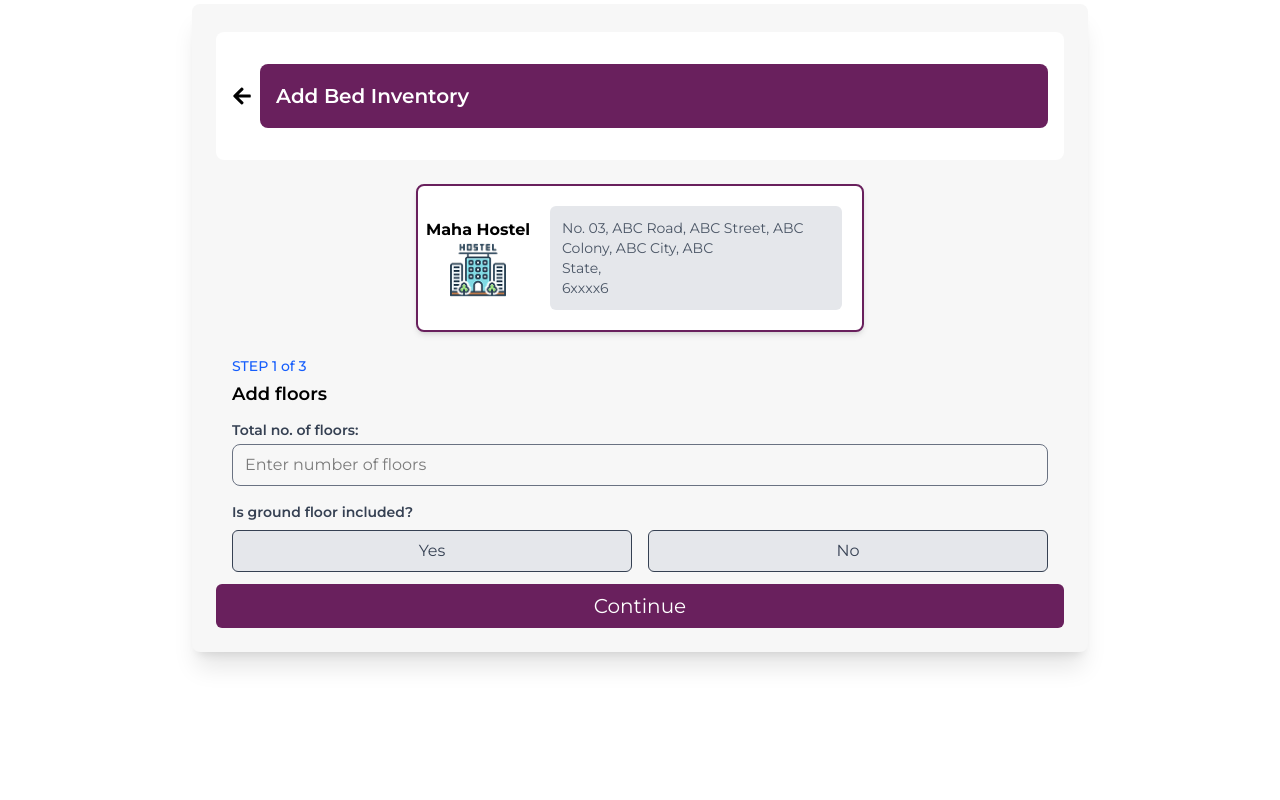
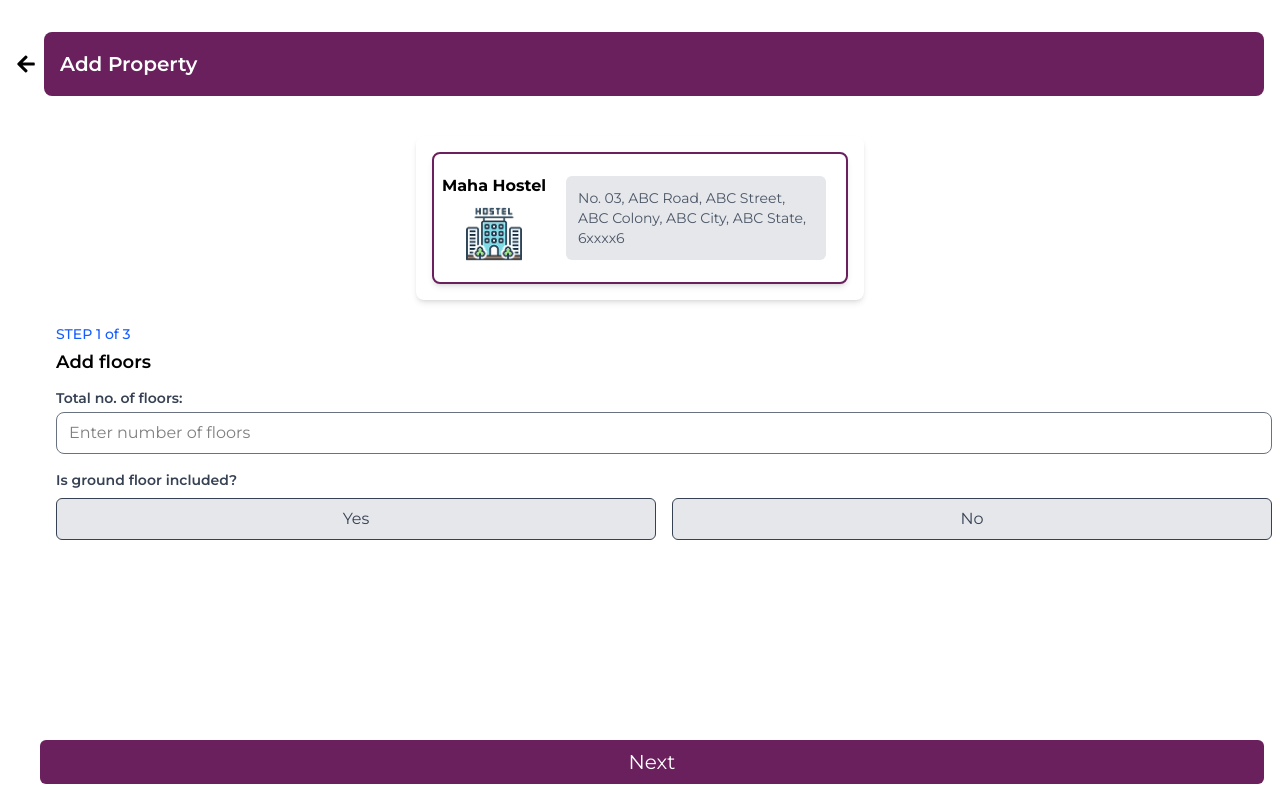
Before and after one commit to DeveloperDhanush-git/HostelManagementEl, a React (Create React App) app: page /step1 in a window 1280 px wide. Built offline with nearby package versions, Linux system fonts and the light colour scheme.

Commit message:
Updated 4pages

```diff
--- a/src/App.js
+++ b/src/App.js
@@ -11,8 +11,7 @@ import BedInventory_6 from './Pages/BedInventory_6';
 
 function App() {
   return (
-    <div className="space-y-4 max-w-4xl mx-auto p-6 bg-[#F7F7F7] shadow-xl
-    rounded-lg mt-1 ">
+    <div>
     <Routes>
       <Route path='/' element={<BedInventory_1 />}/>
       <Route path='/step1' element={<BedInventory_2 />}/>
@@ -22,14 +21,14 @@ function App() {
       <Route path='/step5' element={<BedInventory_6 />}/>
     </Routes>
 
-    {/* <>
+     {/* <>
     <BedInventory_1 />
     <BedInventory_2 />
     <BedInventory_3 />
     <BedInventory_4 />
     <BedInventory_5 />
     <BedInventory_6 />
-    </> */}
+    </>  */}
 
 
     </div>
--- /dev/null
+++ b/src/Components/Header.jsx
@@ -0,0 +1,51 @@
+import React from "react";
+import { FaArrowLeft, FaBed, FaPencilAlt, FaSlidersH, FaBell, FaSearch, FaPlus, FaCog } from "react-icons/fa";
+import { useNavigate } from "react-router-dom";
+
+const iconsMap = {
+  arrowLeft: FaArrowLeft,
+  bed: FaBed,
+  pencil: FaPencilAlt,
+  sliders: FaSlidersH,
+  bell: FaBell,
+  search: FaSearch,
+  plus: FaPlus,
+  cog: FaCog
+};
+
+const Header = ({ title, icons, onIconClick,buttonName }) => {
+  const navigate = useNavigate();
+
+  return (
+    <div className="flex items-center space-x-2 py-4">
+      <button
+        onClick={() => navigate(-1)}
+        className="bg-transparent text-black rounded-lg cursor-pointer"
+      >
+        <FaArrowLeft className="text-xl" />
+      </button>
+
+      <div className="flex-grow bg-[#69205D] text-white p-4 flex justify-between items-center rounded-lg h-16">
+        <span className="text-xl font-semibold">{buttonName}</span>
+
+        <div className="flex ">
+          {icons &&
+            icons.map((iconKey, index) => {
+              const IconComponent = iconsMap[iconKey];
+              return IconComponent ? (
+                <button
+                  key={index}
+                  className="bg-transparent text-white p-2 rounded-lg cursor-pointer"
+                  onClick={() => onIconClick && onIconClick(iconKey)} // Call the function when clicked
+                >
+                  <IconComponent className="text-xl" />
+                </button>
+              ) : null;
+            })}
+        </div>
+      </div>
+    </div>
+  );
+};
+
+export default Header;
--- a/src/Pages/BedInventory_1.jsx
+++ b/src/Pages/BedInventory_1.jsx
@@ -1,61 +1,67 @@
-import React, {useState} from "react";
-import { FaArrowLeft } from "react-icons/fa";
+import React, { useState } from "react";
+// import { FaArrowLeft } from "react-icons/fa";
 import buildingIcon from "../assets/building_icon.png";
 import Button from "../Components/Button";
+import Header from "../Components/Header";
 
-
-const BedInventory_1 = ({buttonName = "Add Bed Inventory"  }) => {
-  const [selected, isSelected] = useState(false); // ✅ Track radio selection
-
+const BedInventory_1 = () => {
+  const [selected, isSelected] = useState(false);
 
   const handleRadioClick = () => {
     isSelected(!selected);
   };
 
+  return (
+    <div className="container bg-white min-h-screen rounded-lg flex flex-col">
+      {/* Add Property Button */}
+      <div className="flex-grow p-4">
 
-  return (
-    <div className="flex flex-col items-center">
-        {/* Add Property Button */}
-        <div className="p-4 max-w-4xl w-full bg-white rounded-lg mt-1">
-          <div className="flex items-center space-x-2 py-4">
-            <FaArrowLeft className="text-xl cursor-pointer text-black hover:text-gray-700 transition duration-200" />
-            <div className="flex-grow bg-[#69205D] text-white p-4 flex justify-between items-center rounded-lg h-16">
-              <span className="text-xl font-semibold">{buttonName}</span>
-            </div>
-          </div>
-        </div>
+          <Header buttonName="Add Property"/>
 
-      {/* Property Selection Section */}
-      <div className="w-full max-w-md mt-6">
-        <h2 className="text-gray-700 font-semibold text-lg mb-2">
+
+      {/* Center the Property Selection Section */}
+<div className="w-full flex justify-center mt-6">
+  <div className="w-full max-w-md bg-white p-4 rounded-lg shadow-md">
+    <h2 className="text-gray-700 font-semibold text-lg mb-2 text-left">
       Select Property
     </h2>
+
+    {/* Property Card */}
     <div className="border-2 border-[#69205D] rounded-lg p-5 flex items-center gap-8 shadow-md bg-white">
       {/* Left Section - Name & Icon */}
       <div className="flex flex-col items-center w-20">
-            <h2 className="font-bold text-md text-center whitespace-nowrap">Maha Hostel</h2>
-            <img src={buildingIcon} alt="Hostel Icon" className="w-14 h-14" />
+        <h2 className="font-bold text-md text-center whitespace-nowrap">
+          Maha Hostel
+        </h2>
+        <img src={buildingIcon} alt="Hostel Icon" className="w-14 h-14 mt-2" />
       </div>
+
       {/* Right Section - Address */}
       <div className="bg-gray-200 p-3 rounded-md text-sm text-gray-600 flex-1">
         No. 03, ABC Road, ABC Street, ABC Colony, ABC City, ABC State,
         <br /> 6xxxx6
       </div>
+
       {/* Radio Button */}
       <input
         type="radio"
         name="property"
         className="w-5 h-5 text-[#69205D] accent-[#69205D] cursor-pointer"
         checked={selected}
-            onChange={handleRadioClick} />
+        onChange={handleRadioClick}
+      />
+    </div>
   </div>
 </div>
 
-     {/* Continue Button (Pass Props) */}
+
+
+      </div>
+      <div className="p-4 ml-6">
         <Button button="Continue" route={selected ? "/step1" : "#"} disabled={!selected} />
+      </div>
     </div>
   );
 };
 
-
 export default BedInventory_1;
--- a/src/Pages/BedInventory_2.jsx
+++ b/src/Pages/BedInventory_2.jsx
@@ -1,9 +1,10 @@
 import React, { useState } from "react";
-import { FaArrowLeft } from "react-icons/fa";
 import buildingIcon from "../assets/building_icon.png";
 import { useNavigate } from "react-router-dom";
+import Header from "../Components/Header";
 
-const BedInventory_2 = ({ buttonName = "Add Bed Inventory",nextButton="Continue"}) => {
+
+const BedInventory_2 = ({nextButton="Next"}) => {
   const navigate = useNavigate();
   const [floorCount, setFloorCount] = useState("");
   const [groundFloor, setGroundFloor] = useState(null);
@@ -49,41 +50,50 @@ const BedInventory_2 = ({ buttonName = "Add Bed Inventory",nextButton="Continue"
 
 
   return (
-    <div className="flex flex-col items-center">
-      {/* Navigation Header */}
-      <div className="p-4 max-w-4xl w-full bg-white rounded-lg mt-1">
-        <div className="flex items-center space-x-2 py-4">
-          <FaArrowLeft
-            className="text-xl cursor-pointer text-black hover:text-gray-700 transition duration-200"
-            onClick={() => navigate(-1)}
-          />
-          <div className="flex-grow bg-[#69205D] text-white p-4 flex justify-between items-center rounded-lg h-16">
-            <span className="text-xl font-semibold">{buttonName}</span>
-          </div>
-        </div>
+    <div className="container bg-white min-h-screen rounded-lg flex flex-col">
+    {/* Add Property Button */}
+    <div className="flex-grow p-4">
+
+        <Header buttonName="Add Property"/>
+
+
+
+      {/* Center the Property Selection Section */}
+      <div className="w-full flex justify-center mt-6">
+  <div className="w-full max-w-md bg-white p-4 rounded-lg shadow-md">
+
+
+    {/* Property Card */}
+    <div className="border-2 border-[#69205D] rounded-lg p-5 flex items-center gap-8 shadow-md bg-white">
+      {/* Left Section - Name & Icon */}
+      <div className="flex flex-col items-center w-20">
+        <h2 className="font-bold text-md text-center whitespace-nowrap">
+          Maha Hostel
+        </h2>
+        <img src={buildingIcon} alt="Hostel Icon" className="w-14 h-14 mt-2" />
       </div>
 
-      {/* Property Selection Section */}
-      <div className="w-full max-w-md mt-6">
-        <div className="border-2 border-[#69205D] rounded-lg p-5 flex items-center gap-8 shadow-md bg-white">
-          <div className="flex flex-col items-center w-20">
-            <h2 className="font-bold text-md text-center whitespace-nowrap">Maha Hostel</h2>
-            <img src={buildingIcon} alt="Hostel Icon" className="w-14 h-14" />
-          </div>
-          <div className="bg-gray-200 p-3 rounded-md text-sm text-gray-600 flex-1">
-            No. 03, ABC Road, ABC Street, ABC Colony, ABC City, ABC <br /> State, <br /> 6xxxx6
-          </div>
-        </div>
+      {/* Right Section - Address */}
+      <div className="bg-gray-200 p-3 rounded-md text-sm text-gray-600 flex-1">
+        No. 03, ABC Road, ABC Street, ABC Colony, ABC City, ABC State,
+        <br /> 6xxxx6
       </div>
 
-      {/* Step Progress */}
-      <div className="w-full max-w-4xl px-4 mt-6 text-left">
+
+    </div>
+  </div>
+</div>
+
+
+
+        {/* Step Progress */}
+      <div className="w-full max-w-4xl px-4 mt-6 text-left ml-6">
         <p className="text-sm text-blue-600 font-medium mb-1">STEP 1 of 3</p>
         <h3 className="text-lg font-semibold">Add floors</h3>
       </div>
 
       {/* Total Floors Input */}
-      <div className="w-full max-w-4xl px-4 mt-3">
+      <div className="w-full px-4 mt-3 ml-6">
         <label className="block text-gray-700 text-sm font-semibold mb-1">
           Total no. of floors:
         </label>
@@ -98,7 +108,7 @@ const BedInventory_2 = ({ buttonName = "Add Bed Inventory",nextButton="Continue"
       </div>
 
       {/* Ground Floor Selection */}
-      <div className="w-full max-w-4xl px-4 mt-4">
+      <div className="w-full px-4 mt-4 ml-6">
         <p className="text-sm text-gray-700 font-semibold mb-2">Is ground floor included?</p>
         <div className="flex gap-4">
           <button
@@ -120,11 +130,16 @@ const BedInventory_2 = ({ buttonName = "Add Bed Inventory",nextButton="Continue"
         </div>
       </div>
 
+
+      </div>
+      <div className="p-4 ml-6">
       <button className="bg-[#69205D] text-white py-2 mt-3 rounded-md w-full text-sm md:text-base" onClick={handleContinue} route='/step2'>
           <span className="text-xl">{nextButton}</span>
         </button>
+      </div>
 
-    </div>
+      </div>
+
   );
 };
 
--- a/src/Pages/BedInventory_3.jsx
+++ b/src/Pages/BedInventory_3.jsx
@@ -1,10 +1,10 @@
 import React, { useState, useEffect } from "react";
-import { FaArrowLeft } from "react-icons/fa";
+import Header from "../Components/Header";
 import buildingIcon from "../assets/building_icon.png";
 import Staircase from "../assets/staircase.png";
 import { useNavigate, useLocation } from "react-router-dom";
 
-const BedInventory_3 = ({ buttonName = "Add Bed Inventory", nextButton = "Continue" }) => {
+const BedInventory_3 = ({ nextButton = "Next" }) => {
   const location = useLocation();
   const navigate = useNavigate();
   const { outFloors, groundFloor } = location.state || { outFloors: null, groundFloor: null };
@@ -51,40 +51,50 @@ const BedInventory_3 = ({ buttonName = "Add Bed Inventory", nextButton = "Contin
   };
 
   return (
-    <div className="flex flex-col items-center">
-      <div className="p-4 max-w-4xl w-full bg-white rounded-lg mt-1">
-        <div className="flex items-center space-x-2 py-4">
-          <FaArrowLeft className="text-xl cursor-pointer" onClick={() => navigate(-1)} />
-          <div className="flex-grow bg-[#69205D] text-white p-4 flex justify-between items-center rounded-lg h-16">
-            <span className="text-xl font-semibold">{buttonName}</span>
-          </div>
-        </div>
+    <div className="container bg-white min-h-screen rounded-lg flex flex-col">
+    {/* Add Property Button */}
+    <div className="flex-grow p-4">
+
+        <Header buttonName = "Add Bed Inventory"/>
+
+     {/* Center the Property Selection Section */}
+     <div className="w-full flex justify-center mt-6">
+  <div className="w-full max-w-md bg-white p-4 rounded-lg shadow-md">
+
+
+    {/* Property Card */}
+    <div className="border-2 border-[#69205D] rounded-lg p-5 flex items-center gap-8 shadow-md bg-white">
+      {/* Left Section - Name & Icon */}
+      <div className="flex flex-col items-center w-20">
+        <h2 className="font-bold text-md text-center whitespace-nowrap">
+          Maha Hostel
+        </h2>
+        <img src={buildingIcon} alt="Hostel Icon" className="w-14 h-14 mt-2" />
       </div>
 
-      {/* Property Selection Section */}
-      <div className="w-full max-w-md mt-6">
-        <div className="border-2 border-[#69205D] rounded-lg p-5 flex items-center gap-8 shadow-md bg-white">
-          <div className="flex flex-col items-center w-20">
-            <h2 className="font-bold text-md text-center whitespace-nowrap">Maha Hostel</h2>
-            <img src={buildingIcon} alt="Hostel Icon" className="w-14 h-14" />
-          </div>
-          <div className="bg-gray-200 p-3 rounded-md text-sm text-gray-600 flex-1">
-            No. 03, ABC Road, ABC Street, ABC Colony, ABC City, ABC <br /> State, <br /> 6xxxx6
-          </div>
-        </div>
+      {/* Right Section - Address */}
+      <div className="bg-gray-200 p-3 rounded-md text-sm text-gray-600 flex-1">
+        No. 03, ABC Road, ABC Street, ABC Colony, ABC City, ABC State,
+        <br /> 6xxxx6
       </div>
 
+
+    </div>
+  </div>
+</div>
+
+
       {/* Step Progress */}
-      <div className="w-full max-w-4xl px-4 mt-6 text-left">
+      <div className="w-full max-w-4xl px-4 mt-6 text-left ml-6">
         <p className="text-sm text-blue-600 font-medium mb-1">STEP 2 of 3</p>
         <h3 className="text-lg font-semibold">Add floors</h3>
       </div>
 
       {/* Floor List Section */}
-      <div className="w-full max-w-4xl mt-4 space-y-4">
+      <div className=" mt-4 space-y-4 ml-4 p-4">
         {floorList.length > 0 ? (
           floorList.map((floor, index) => (
-            <div key={index} className="flex justify-between items-center bg-gray-100 p-4 rounded-lg shadow-md border">
+            <div key={index} className="flex justify-between items-center bg-gray-100 p-4 rounded-lg shadow-md border ">
               <div className="flex items-center gap-2">
                 <img src={Staircase} alt="Staircase Icon" className="w-6 h-6" />
                 <span className="text-md font-medium">{floor}</span>
@@ -116,13 +126,16 @@ const BedInventory_3 = ({ buttonName = "Add Bed Inventory", nextButton = "Contin
         )}
       </div>
 
+      <div className="p-4 ml-6">
       <button
   className="bg-[#69205D] text-white py-2 mt-3 rounded-md w-full text-sm md:text-base cursor-pointer"
   onClick={() => navigate("/step3", { state: { outFloors, groundFloor, rooms } })}
 >
   <span className="text-xl">{nextButton}</span>
 </button>
+</div>
 
+    </div>
     </div>
   );
 };
--- a/src/Pages/BedInventory_4.jsx
+++ b/src/Pages/BedInventory_4.jsx
@@ -1,5 +1,5 @@
 import { useState } from 'react';
-import { FaArrowLeft } from "react-icons/fa";
+import Header from "../Components/Header";
 import Floor from "../assets/floor.png";
 import { useNavigate, useLocation } from 'react-router-dom';
 
@@ -28,28 +28,23 @@ const BedInventory_4 = ({ buttonName = "Maha Hostel", addButton = "Add Beds" })
   };
 
   return (
-    <div className="flex flex-col items-center">
-      {/* Header */}
-      <div className="p-4 max-w-4xl w-full bg-white rounded-lg mt-1">
-        <div className="flex items-center space-x-2 py-4">
-          <FaArrowLeft className="text-xl cursor-pointer text-black hover:text-gray-700 transition duration-200" onClick={() => navigate(-1)} />
-          <div className="flex-grow bg-[#69205D] text-white p-4 flex justify-between items-center rounded-lg h-16">
-            <span className="text-xl font-semibold">{buttonName}</span>
-          </div>
-        </div>
-      </div>
+    <div className="container bg-white min-h-screen rounded-lg flex flex-col">
+    {/* Add Property Button */}
+    <div className="flex-grow p-4">
+
+        <Header buttonName = "Maha Hostel"/>
 
       {/* Step Progress */}
-      <div className="w-full max-w-4xl px-4 mt-6 text-left">
+      <div className="w-full max-w-4xl px-4 mt-6 text-left ml-6">
         <p className="text-sm text-blue-600 font-medium mb-1">STEP 2 of 3</p>
         <h3 className="text-lg font-semibold">Add Beds</h3>
       </div>
 
       {/* Beds Section */}
-      <div className="w-full max-w-4xl mt-4 space-y-6">
+      <div className="w-full mt-4 space-y-6 ml-4">
         {Object.entries(rooms).map(([floor, count]) => (
-          <div key={floor} className="bg-gray-200 p-4 rounded-lg shadow-md">
-            <div className="flex justify-between items-center">
+          <div key={floor} className=" shadow-md">
+            <div className="bg-gray-200 p-4 rounded-lg flex justify-between items-center">
               <span className="text-md font-semibold">{floor}</span>
               <button
                 className="text-[#69205D] font-medium cursor-pointer outline-none"
@@ -78,13 +73,15 @@ const BedInventory_4 = ({ buttonName = "Maha Hostel", addButton = "Add Beds" })
         ))}
       </div>
 
-      {/* Add Beds Button */}
+      <div className="p-4 ml-6">
       <button
         className="bg-[#69205D] text-white py-2 mt-6 rounded-md w-full text-sm md:text-base cursor-pointer"
         onClick={() => navigate('/step4', { state: { selectedBeds } })}
       >
         <span className="text-lg">{addButton}</span>
       </button>
+      </div>
+    </div>
     </div>
   );
 };
```
Lines whose indentation alone changed are shown as unchanged.
